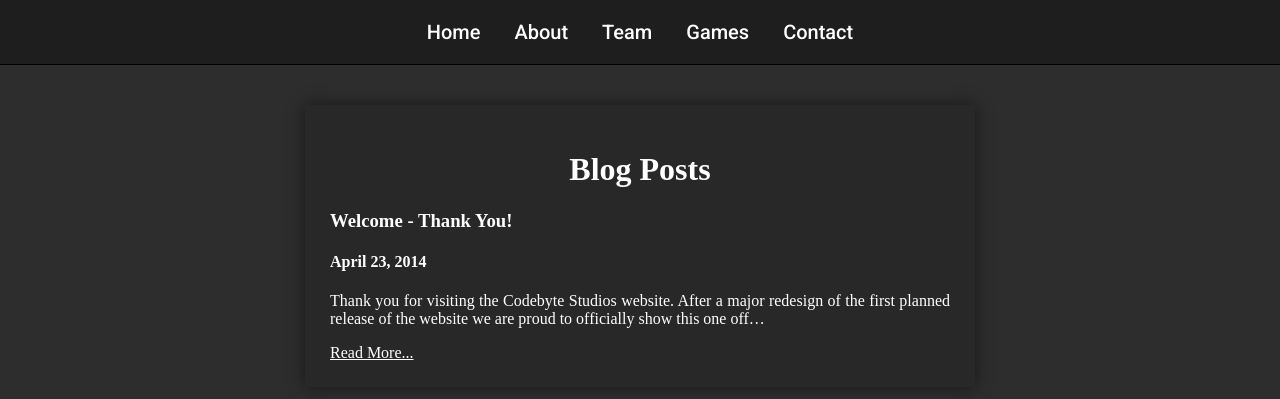
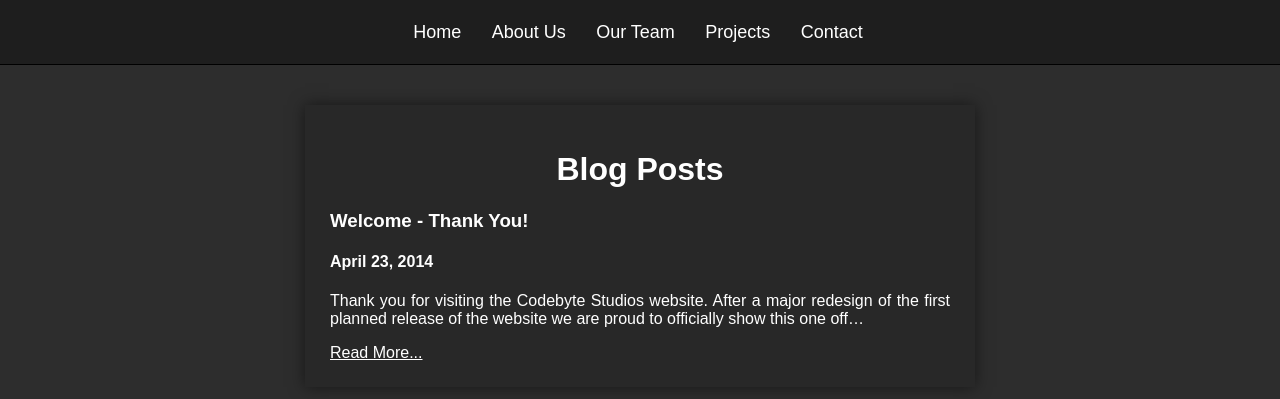
Before and after one commit to CodebyteStudios/codebytestudios.github.io, a Jekyll site: the page built from index.html, in a window 1280 px wide. Shown: the top 399 px of the page. Built offline with Jekyll 4.4.1, drawn with Linux system fonts in a browser that asks for light colours; some web fonts are replaced; Markdown is read by kramdown in place of the engine named in the settings; the list of posts is cut into pages by our own code.

Commit message:
Minor changes to Navi

```diff
--- a/_includes/navi.html
+++ b/_includes/navi.html
@@ -1,7 +1,7 @@
 <div class="navi">
     <a href="{{site.baseurl}}index.html" id="home">Home</a>
-    <a href="{{site.baseurl}}about.html" id="about">About</a>
-    <a href="{{site.baseurl}}team.html" id="team">Team</a>
-    <a href="{{site.baseurl}}games.html" id="games">Games</a>
+    <a href="{{site.baseurl}}about.html" id="about">About Us</a>
+    <a href="{{site.baseurl}}team.html" id="team">Our Team</a>
+    <a href="{{site.baseurl}}games.html" id="games">Projects</a>
     <a href="{{site.baseurl}}contact.html" id="contact">Contact</a>
 </div>
--- a/_layouts/master.html
+++ b/_layouts/master.html
@@ -1,7 +1,7 @@
 <!DOCTYPE html>
 <html>
     <head>
-        <link href='http://fonts.googleapis.com/css?family=Roboto:500' rel='stylesheet' type='text/css'>
+        <link href='http://fonts.googleapis.com/css?family=Droid+Serif' rel='stylesheet' type='text/css'>
         <link rel="stylesheet" type="text/css" href="/stylesheets/master.css">
         <link rel="stylesheet" type="text/css" href="/stylesheets/navi.css">
         <meta {{page.meta}}>
--- a/scripts/navi.js
+++ b/scripts/navi.js
@@ -1,5 +1,5 @@
 window.onload = function currentPage() {
-    page = window.location.pathname;
+    var page = window.location.pathname;
     if(page == "/index.html") {
         document.getElementById("home").style.color="#30ACFF";
         document.getElementById("home").style.boxShadow="inset 0 0 15px rgba(0,0,0,0.5)";
@@ -24,4 +24,4 @@
         document.getElementById("contact").style.color="#30ACFF";
         document.getElementById("contact").style.boxShadow="inset 0 0 15px rgba(0,0,0,0.5)";
     }
-}
+};
--- a/stylesheets/master.css
+++ b/stylesheets/master.css
@@ -3,6 +3,7 @@
     padding: 0;
     background-color: rgb(45, 45, 45);
     color: rgb(255, 255, 255);
+    font-family: Arial, Helvetica, sans-serif;
 }
 textarea {
     resize: none;
--- a/stylesheets/navi.css
+++ b/stylesheets/navi.css
@@ -5,12 +5,12 @@
     display: inline-block;
     color: rgb(255, 255, 255);
     text-decoration: none;
-    font-family: 'Roboto', sans-serif;
-    font-size: 20px;
+    font-family: Arial, Helvetica, sans-serif;
+    font-size: 18px;
+    margin-left: -4px;
     padding-left: 15px;
     padding-right: 15px;
 }
 .navi a:hover {
-    box-shadow: inset 0 0 5px 5px rgba(35, 35, 35, 0.25);
-    background-color: rgb(35, 35, 35);
+    box-shadow: 0 0 15px 5px rgba(0, 0, 0, 0.5);
 }
```
